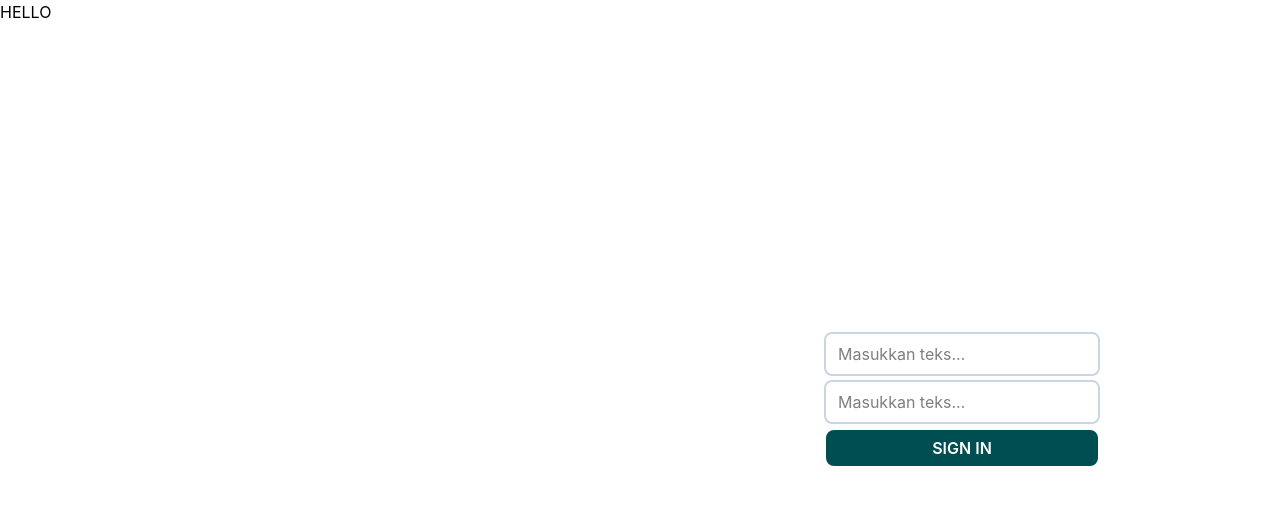
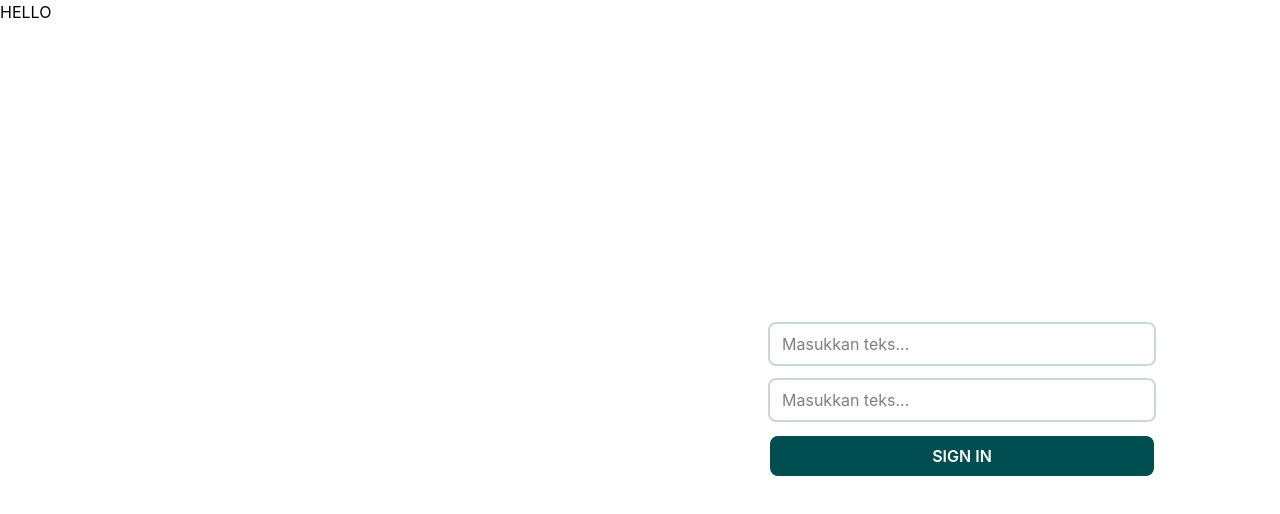
Before and after one commit to rivopelu/fe-admin-warehouse-management, a React (Vite) app: page /auth/sign-in in a window 1280 px wide. Shown: the top 514 px of the page. Built offline with nearby package versions, Linux system fonts and the light colour scheme.

Commit message:
FEAT;fixing component input text and button

```diff
--- a/src/components/atoms/Button.tsx
+++ b/src/components/atoms/Button.tsx
@@ -27,9 +27,9 @@ export default function Button(props: IProps) {
   function checkSize() {
     switch (props.size) {
       case 'sm':
-        return 'py-0 px-1 text-sm';
+        return 'h-[32px] text-sm';
       default:
-        return 'py-1 px-2 text-base';
+        return 'h-[40px]';
     }
   }
 
--- a/src/components/atoms/InputText.tsx
+++ b/src/components/atoms/InputText.tsx
@@ -33,7 +33,7 @@ export default function InputText(props: IProps) {
           type={props.type || 'text'}
           placeholder={props.placeholder || 'Masukkan teks...'}
           className={twMerge(
-            'py-2 px-3 w-full duration-300 bg-white outline-2 outline-slate-300 rounded-md',
+            'h-[40px] px-3 w-full duration-300 bg-white outline-2 outline-slate-300 rounded-md',
             'focus:outline-black/50 focus:bg-primary-main/5',
             props.startIcon ? 'pl-9' : '',
             props.endIcon ? 'pr-9' : '',
--- a/src/pages/auth/SignInPage.tsx
+++ b/src/pages/auth/SignInPage.tsx
@@ -14,8 +14,8 @@ export default function SignInPage() {
         <div>HELLO</div>
         <Flex align={'center'} justify={'center'} className={'min-h-screen'}>
           <FormikProvider value={page.formik}>
-            <form>
-              <Grid>
+            <form className={'w-sm'}>
+              <Grid gap={'md'}>
                 <InputText id={'email'} name={'email'} />
                 <InputText id={'password'} name={'password'} />
                 <Button>SIGN IN</Button>
```
